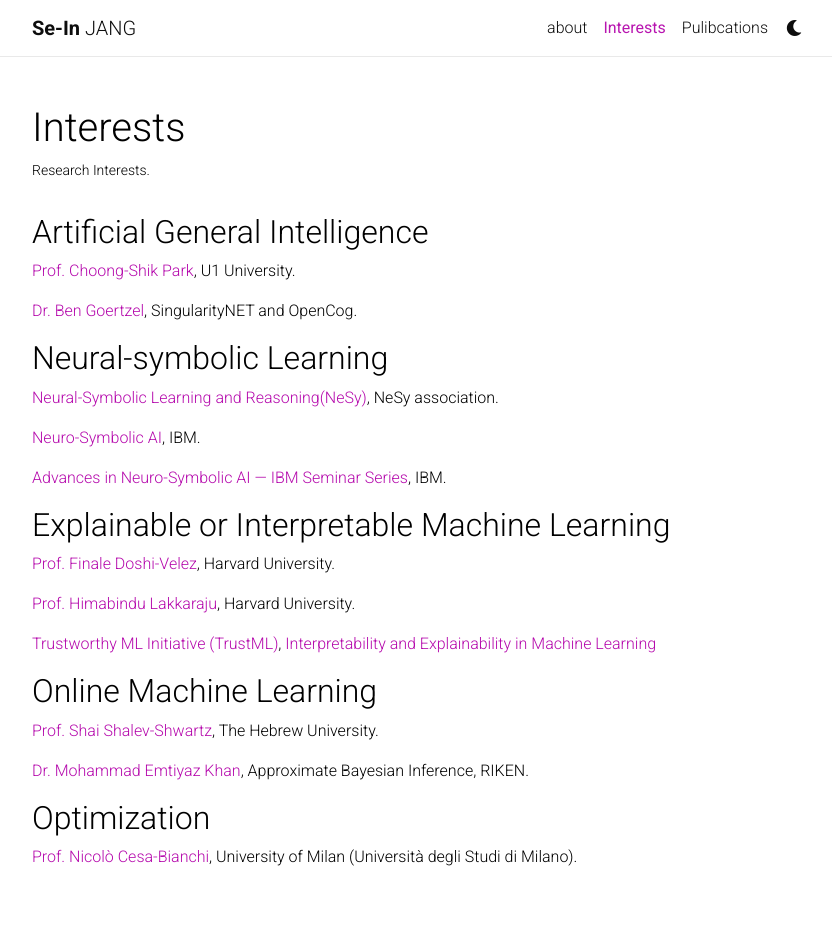
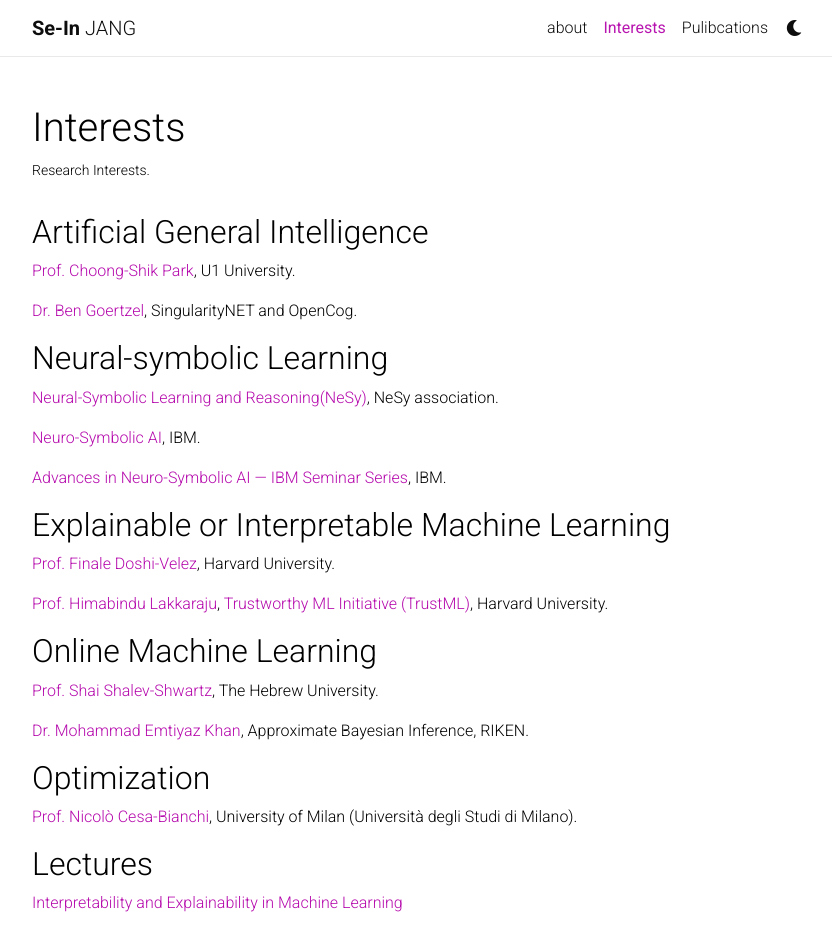
Before and after one commit to sijang/sijang.github.io, a Jekyll site: the page built from _pages/Interests.md, in a window 1280 px wide and 1001 px high. Shown: the top 951 px of the window, without its empty margins (223-1055 px from the left). Built offline with Jekyll 4.4.1, drawn with Linux system fonts in a browser that asks for light colours; nearby versions of some CDN libraries; a style sheet for code colours, icons or effects is not loaded; part of the change alters nothing that is shown.

Commit message:
Update Interests.md

```diff
--- a/_pages/Interests.md
+++ b/_pages/Interests.md
@@ -25,10 +25,7 @@ nav: true
 ## Explainable or Interpretable Machine Learning
   > [Prof. Finale Doshi-Velez](https://dtak.github.io){:target="_blank"}, Harvard University.
 
-  > [Prof. Himabindu Lakkaraju](https://himalakkaraju.github.io){:target="_blank"}, Harvard University.
-
-  > > > [Trustworthy ML Initiative (TrustML)](https://www.trustworthyml.org/){:target="_blank"}, [Interpretability and Explainability in Machine Learning](https://interpretable-ml-class.github.io/){:target="_blank"}
-
+  > [Prof. Himabindu Lakkaraju](https://himalakkaraju.github.io){:target="_blank"}, [Trustworthy ML Initiative (TrustML)](https://www.trustworthyml.org/){:target="_blank"}, Harvard University.
 
 
 
@@ -39,3 +36,7 @@ nav: true
 
 ## Optimization
   > [Prof. Nicolò Cesa-Bianchi](http://cesa-bianchi.di.unimi.it/){:target="_blank"}, University of Milan (Università degli Studi di Milano).
+
+
+## Lectures
+  > [Interpretability and Explainability in Machine Learning](https://interpretable-ml-class.github.io/){:target="_blank"}
```
